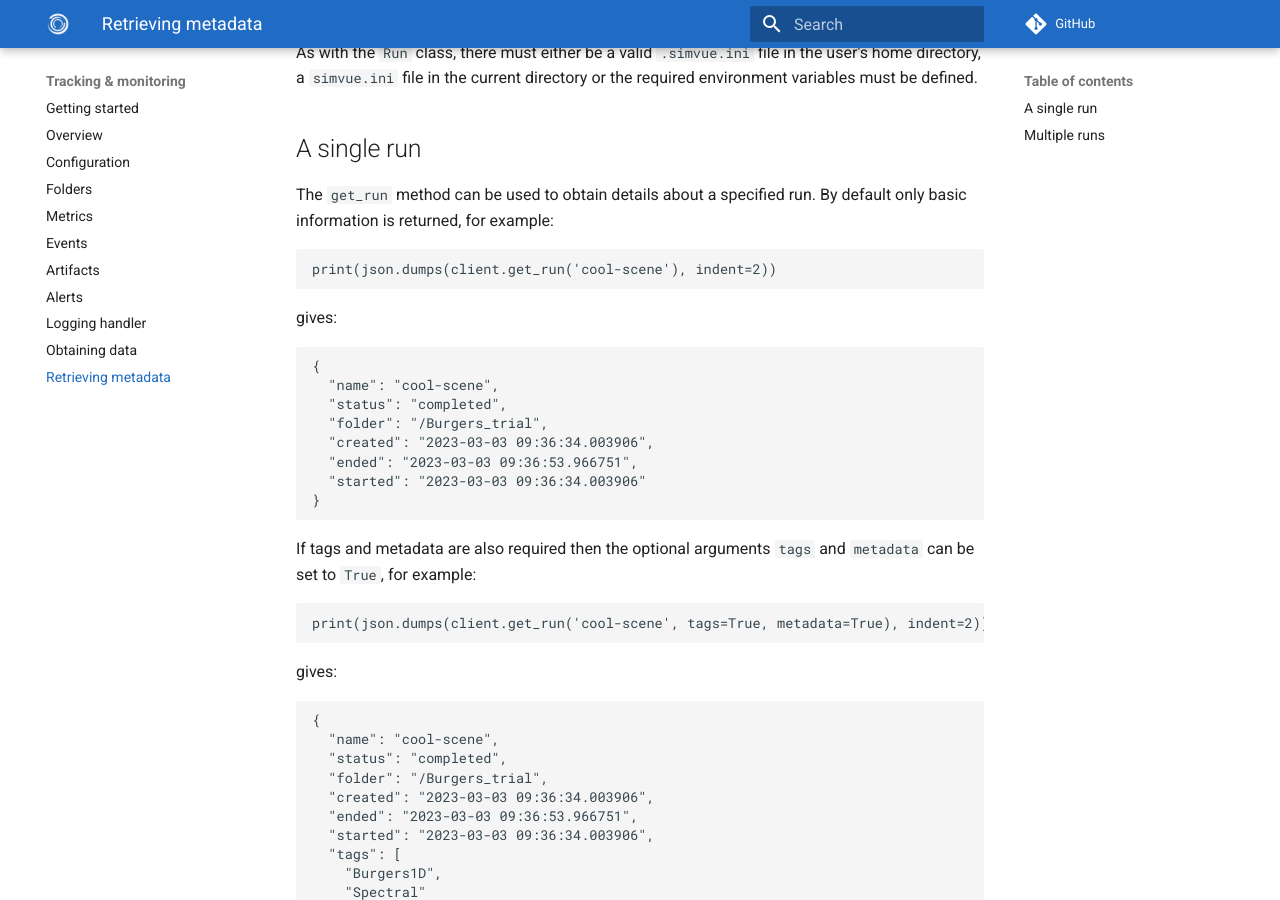
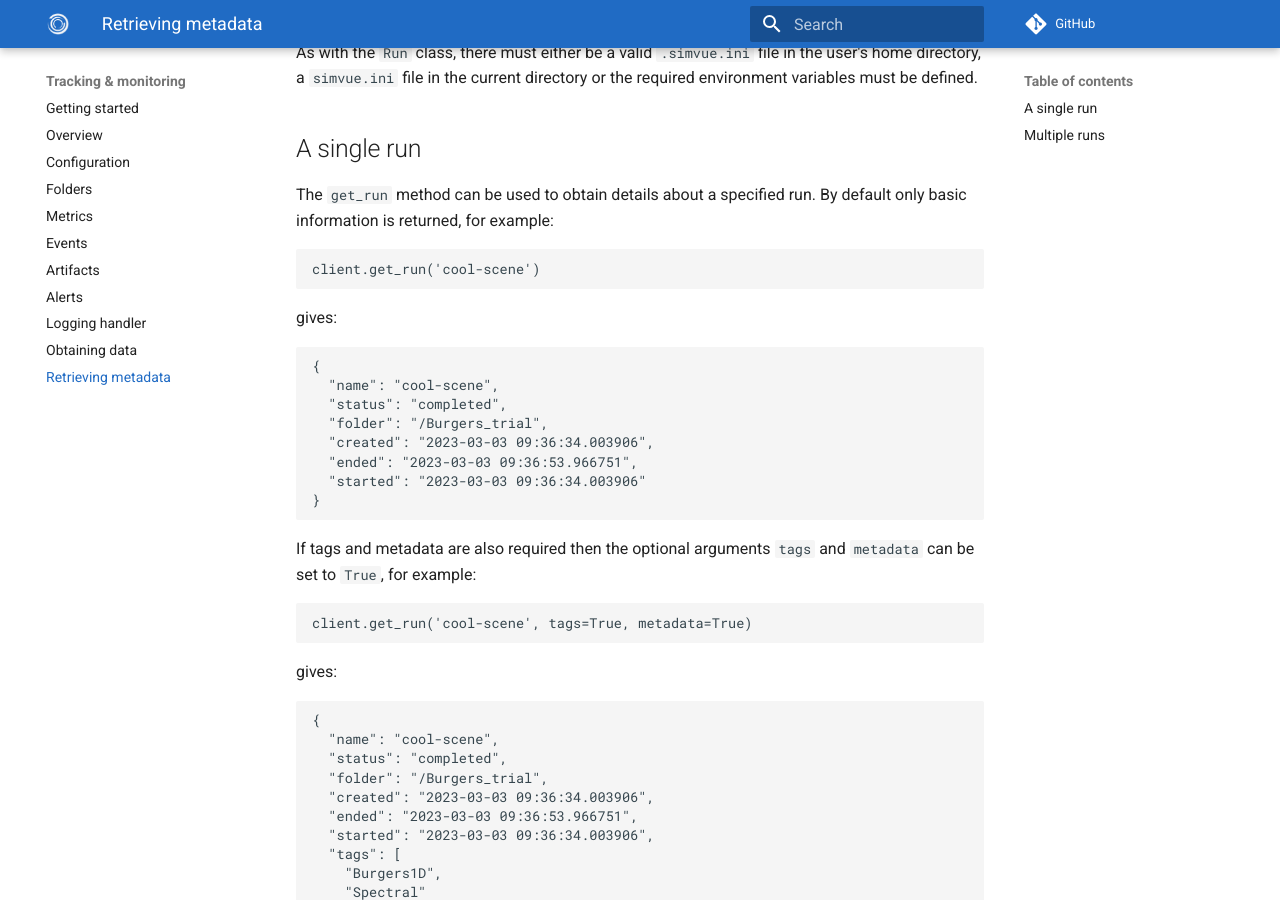
Before and after one commit to simvue-io/docs, an MkDocs documentation site: the page built from docs/python-client/retrieving-metadata.md, in a window 1280 px wide and 900 px high, scrolled down 330 px. Built offline with MkDocs 1.6.1 and Material for MkDocs 9.7.7, drawn with Linux system fonts in a browser that asks for light colours.

Commit message:
Don't need to include print & json.dumps

````diff
--- a/docs/python-client/retrieving-metadata.md
+++ b/docs/python-client/retrieving-metadata.md
@@ -11,7 +11,7 @@ As with the `Run` class, there must either be a valid `.simvue.ini` file in the
 ## A single run
 The `get_run` method can be used to obtain details about a specified run. By default only basic information is returned, for example:
 ```
-print(json.dumps(client.get_run('cool-scene'), indent=2))
+client.get_run('cool-scene')
 ```
 gives:
 ```
@@ -26,7 +26,7 @@ gives:
 ```
 If tags and metadata are also required then the optional arguments `tags` and `metadata` can be set to `True`, for example:
 ```
-print(json.dumps(client.get_run('cool-scene', tags=True, metadata=True), indent=2))
+client.get_run('cool-scene', tags=True, metadata=True)
 ```
 gives:
 ```
````
